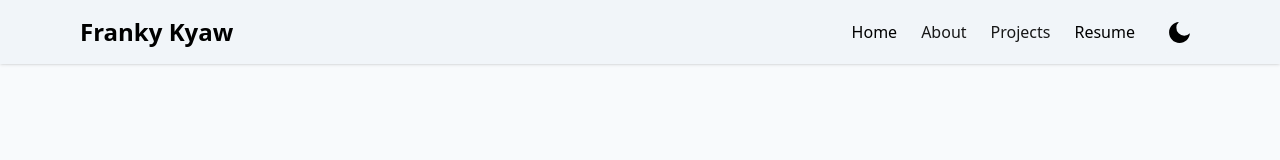
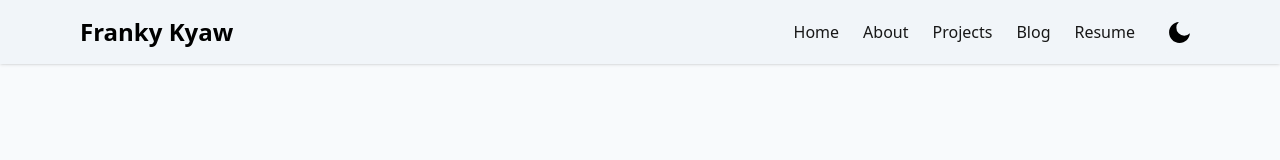
Before and after one commit to FrankyKyaw/Portfolio-Page, a Next.js app: page / in a window 1280 px wide. Shown: the top 160 px of the page. Built offline with nearby package versions, Linux system fonts and the light colour scheme.

Commit message:
added blog

```diff
--- a/components/Navbar.tsx
+++ b/components/Navbar.tsx
@@ -49,7 +49,9 @@ export const Navbar = () => {
             }`}
           >
             <div className="items-center justify-center space-y-8 md:flex md:space-x-6 md:space-y-0">
-              <Link href="/">Home</Link>
+              <Link className={
+                      "block lg:inline-block text-neutral-900  hover:text-neutral-500 dark:text-neutral-100 cursor-pointer"
+                    } href="/">Home</Link>
               {NAV_ITEMS.map((item, idx) => {
                 return (
                   <ScrollLink
@@ -69,7 +71,12 @@ export const Navbar = () => {
                   </ScrollLink>
                 )
               })}
-              <Link href="/resume">Resume</Link>
+              <Link href="https://medium.com/@franky27october" className={
+                      "block lg:inline-block text-neutral-900  hover:text-neutral-500 dark:text-neutral-100 cursor-pointer"
+                    } target="__blank">Blog</Link>
+              <Link href="/resume" className={
+                      "block lg:inline-block text-neutral-900  hover:text-neutral-500 dark:text-neutral-100 cursor-pointer"
+                    }>Resume</Link>
               {currentTheme === "dark" ? (
                 <button
                   onClick={() => setTheme("light")}
```
